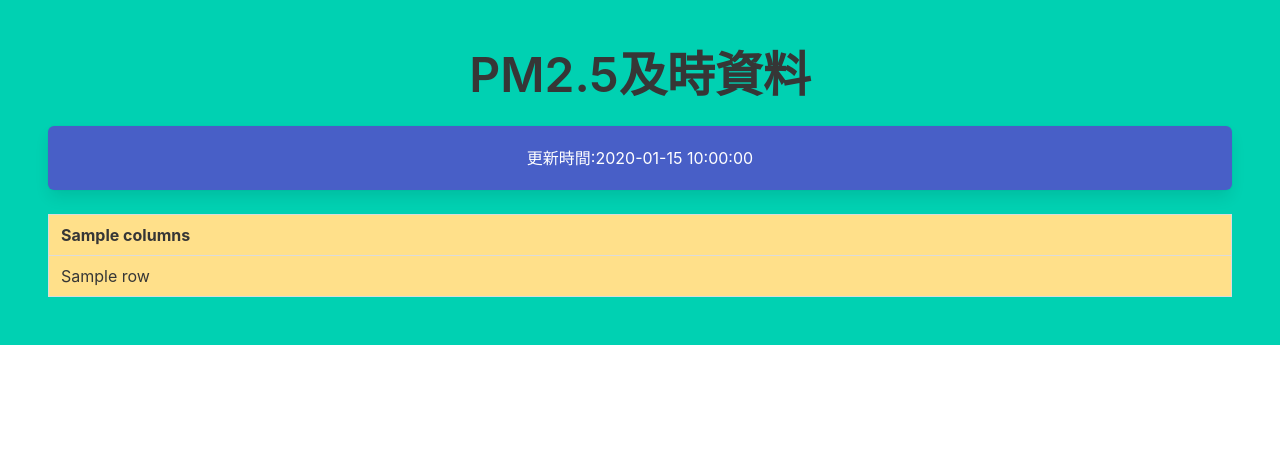
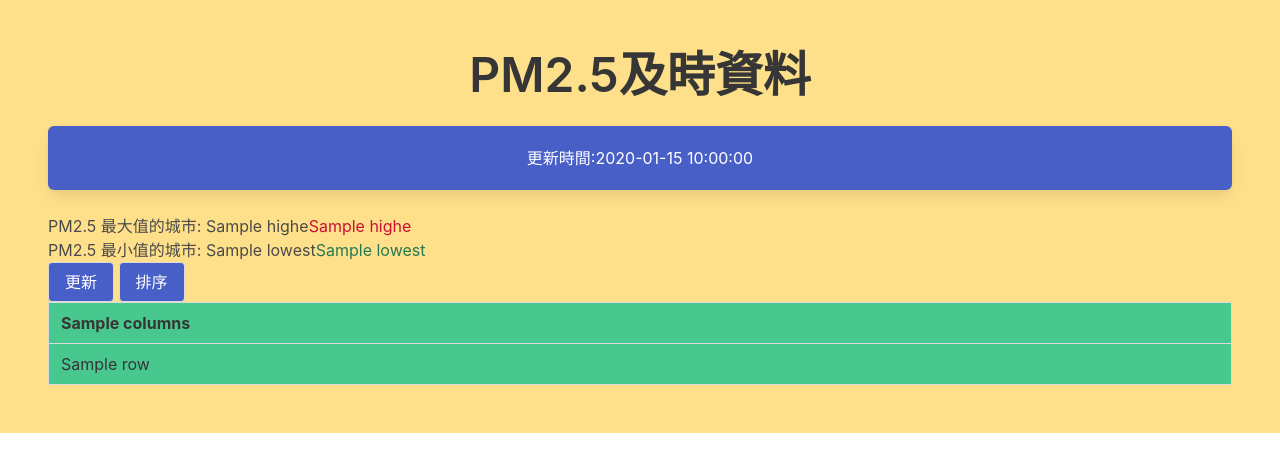
Before and after one commit to j278355469/flaskdemo, a Flask app: template templates/pm25.html in a window 1280 px wide. Shown: the top 472 px of the page. Run offline with Flask 3, Linux system fonts and the light colour scheme; the template is opened without the code that fills it: most values are stand-ins (such as "Sample title", 1, 10 or a date in 2020).

Commit message:
完成PM25表業面

```diff
--- a/main.py
+++ b/main.py
@@ -1,6 +1,9 @@
-from flask import Flask,render_template
+from flask import Flask,render_template, request
 from datetime import datetime
 import pandas as pd
+
+
+
 app = Flask(__name__)
 today = datetime.now()
 
@@ -56,15 +59,31 @@ def get_BMI(name, h , w):
 
     return {'name':name,'height':h,'weight':w,'BMI':BMI}
 
-@app.route("/pm25")
+@app.route("/pm25",methods=['GET',"POST"])
 def get_pm25():
+    global ascending
     url='https://data.moenv.gov.tw/api/v2/aqx_p_02?api_key=e8dd42e6-9b8b-43f8-991e-b3dee723a52d&limit=1000&sort=datacreationdate%20desc&format=CSV'
 
     now=datetime.now().strftime("%Y-%m-%d %H:%M:%S")
+    sort = False
+    ascending = True
+    if request.method =="POST":
+        if request.form.get('sort'):
+            sort = True
+
+
     try:
         df=pd.read_csv(url).dropna()
+        if sort:
+            df = df.sort_values("pm25", ascending=ascending)
+            ascending=not ascending
+        else:
+            ascending = True
         columns=df.columns.tolist()
         values=df.values.tolist()
+        lowest=df.sort_values('pm25').iloc[0][['site','pm25']].values
+        highes=df.sort_values('pm25').iloc[-1][['site','pm25']].values
+
         message="取得資料成功!"
 
     except Exception as e:
--- a/templates/pm25.html
+++ b/templates/pm25.html
@@ -9,12 +9,19 @@
 </head>
 
 <body>
-    <div class="hero-body has-background-primary">
+    <div class="hero-body has-background-warning">
 
         <h1 class="title is-size-1 has-text-centered">PM2.5及時資料</h1>
         <p class="box has-background-link has-text-white has-text-centered">更新時間:{{now}} {{message}}</p>
-
-        <table class="table is-fullwidth is-bordered is-striped is-hoverable has-background-warning" border="1">
+        <p>PM2.5 最大值的城市: {{ highes[0] }}<span class="has-text-danger-dark">{{ highes[1] }}</span> </p>
+        <p>PM2.5 最小值的城市: {{ lowest[0] }}<span class="has-text-success-dark">{{lowest[1]}}</span></p>
+        <form action="" method='POST'>
+            <input class="button has-background-link has-text-white" type="submit" name="update" value="更新"
+                onclick="this.form.submit()">
+            <input class="button has-background-link has-text-white" type="submit" name="sort" value="排序"
+                onclick="this.form.submit()">
+        </form>
+        <table class="table is-fullwidth is-bordered is-striped is-hoverable has-background-success" border="1">
             <thead>
                 <tr>
                     {% for columns in columns %}
```
Also changed, not shown: templates/books.html (+10 -0 lines).
